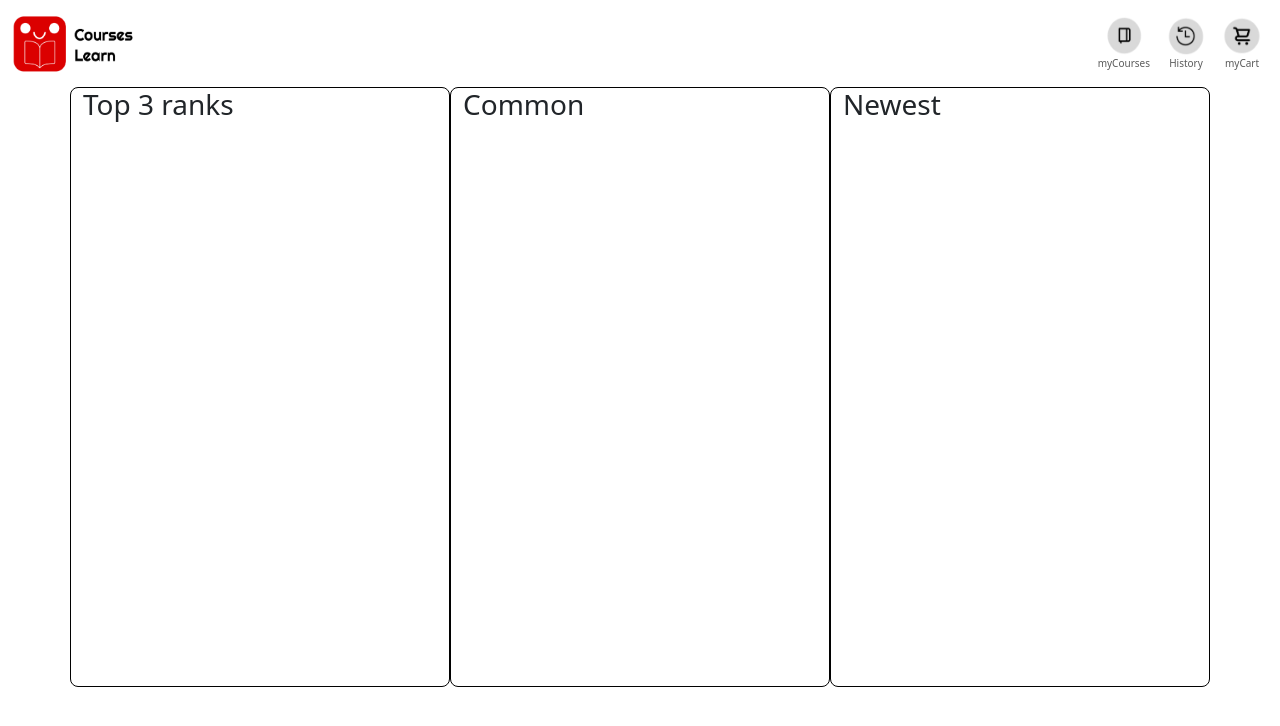
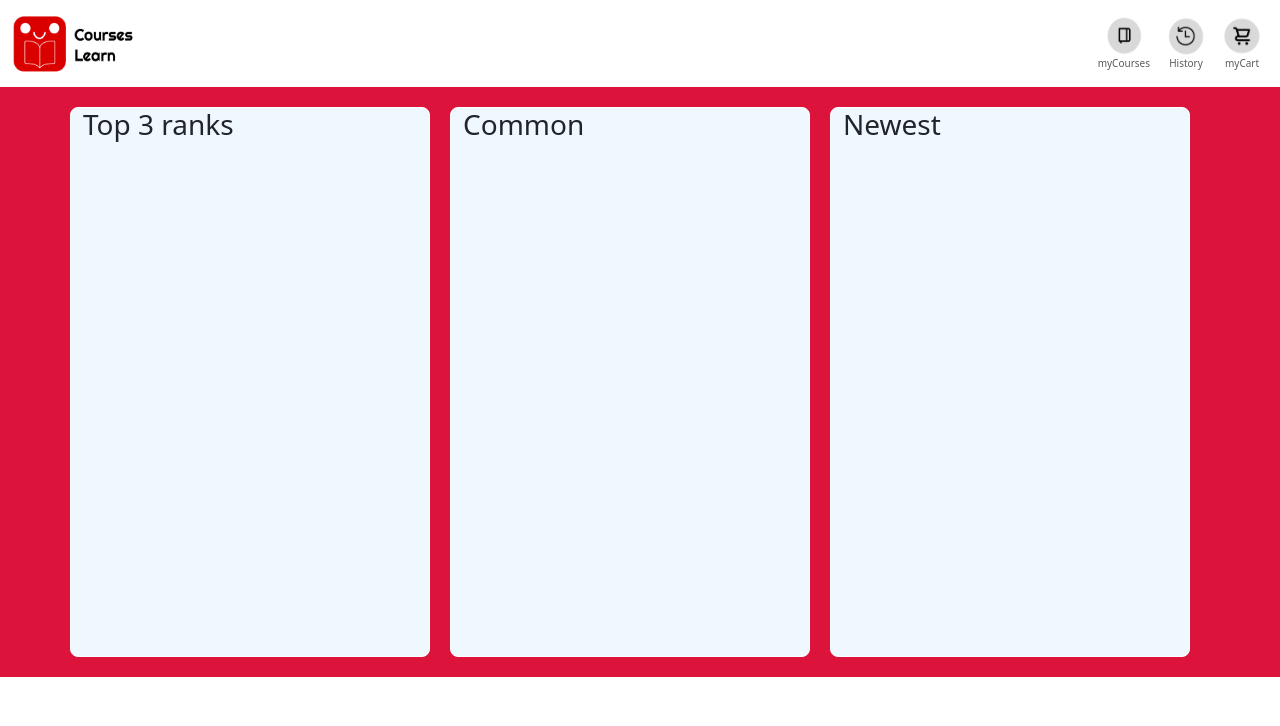
Before and after one commit to Alivefordie/course_learn, a React (Create React App) app in the folder client/: page / in a window 1280 px wide. Shown: the top 726 px of the page. Built offline with nearby package versions, Linux system fonts and the light colour scheme.

Commit message:
add background adjust size of col

```diff
--- a/client/src/App.css
+++ b/client/src/App.css
@@ -1,63 +1,17 @@
-@import url('https://fonts.googleapis.com/css?family=Righteous&display=swap');
-.App {
-  text-align: center;
+.body {
+  background-color: #dc143c;
 }
 
-.App-logo {
-  height: 40vmin;
-  pointer-events: none;
+.top-rank-course, .common-col, .newest-col {
+  border: 1px solid #fff;
+  background-color: aliceblue;
+  height: 550px;
+  border-spacing: 30px;
+  border-radius: 8px;
+  margin-bottom: 20px;
+  margin-right: 20px;
 }
 
-@media (prefers-reduced-motion: no-preference) {
-  .App-logo {
-    animation: App-logo-spin infinite 20s linear;
-  }
-}
-
-.App-header {
-  background-color: #282c34;
-  min-height: 100vh;
-  display: flex;
-  flex-direction: column;
-  align-items: center;
-  justify-content: center;
-  font-size: calc(10px + 2vmin);
-  color: white;
-}
-
-.App-link {
-  color: #61dafb;
-}
-
-@keyframes App-logo-spin {
-  from {
-    transform: rotate(0deg);
-  }
-  to {
-    transform: rotate(360deg);
-  }
-}
-
-.top-rank-course {
-  border: 1px solid #010101;
-  height: 600px;
-  border-spacing: 30px;
-  border-radius: 8px;
-}
-
-.common-col {
-  border: 1px solid #010101;
-  height: 600px;
-  border-spacing: 30px;
-  border-radius: 8px;
-}
-
-.newest-col {
-  border: 1px solid #010101;
-  height: 600px;
-  border-spacing: 30px;
-  border-radius: 8px;
-}
 
 .cart-container {
   border: 1px solid #010101;
@@ -78,20 +32,19 @@
   justify-content: space-between;
 }
 
-.inprogress-col {
-  border: 1px solid black;
-  height: 600px;
+.inprogress-col, .complete-col,.expired-col  {
+  border: 1px solid #fff;
+  background-color: #fff;
+  height: 550px;
   border-radius: 8px;
+  margin-right: 20px;
+  margin-bottom: 20px;
 }
 
-.complete-col {
-  border: 1px solid black;
-  height: 600px;
-  border-radius: 8px;
+.NavbarLink {
+  margin-bottom: 20px;
 }
 
-.expired-col {
-  border: 1px solid black;
-  height: 600px;
-  border-radius: 8px;
+.NavbarTop {
+  margin-bottom: 20px;
 }
--- a/client/src/App.js
+++ b/client/src/App.js
@@ -21,7 +21,7 @@ function App() {
   };
 
   return (
-    <div>
+    <div className="body">
       <AllCourse />
     </div>
   );
--- a/client/src/components/NavbarLink.js
+++ b/client/src/components/NavbarLink.js
@@ -2,7 +2,7 @@ import { Nav } from "react-bootstrap";
 
 const NavbarLink = () => {
     return (
-        <Nav style={{ marginLeft: "auto", marginRight:'10px' }}>
+        <Nav className="NavbarLink" style={{ marginLeft: "auto", marginRight:'10px' }}>
             <Nav.Link href="/mycourses" style={{  flexDirection: 'column', textAlign: 'center' }}>
                 <img
                 src=".\course.png"
--- a/client/src/components/NavbarTop.js
+++ b/client/src/components/NavbarTop.js
@@ -4,7 +4,7 @@ import { Link } from "react-router-dom";
 const NavbarTop = ({ NavbarLink }) => {
   return (
     <div>
-      <Navbar bg="white">
+      <Navbar bg="white" className="NavbarTop">
         <Navbar.Brand style={{ marginLeft: "10px" }}>
           <Link to="/">
             <img src=".\course_learn.png" width="125" height="60" />
--- a/client/src/pages/Cart.js
+++ b/client/src/pages/Cart.js
@@ -5,7 +5,7 @@ import { Button, Container } from "react-bootstrap";
 
 const Cart = () => {
   return (
-    <div>
+    <div className="body">
       <NavbarTop NavbarLink={NavbarLink} />
       <Container className="cart-container">
         <h1 style={{ textAlign: "center" }}>myCart</h1>
--- a/client/src/pages/History.js
+++ b/client/src/pages/History.js
@@ -7,7 +7,7 @@ import '../App.css'
 const History = () => {
 
   return (
-    <div>
+    <div className="body">
       <NavbarTop NavbarLink={NavbarLink} />
       <Container sm='3' md='4'>
         <h1>History</h1>
--- a/client/src/pages/myCourses.js
+++ b/client/src/pages/myCourses.js
@@ -7,7 +7,7 @@ import '../App.css'
 const MyCourses = () => {
 
   return (
-    <div>
+    <div className="body">
       <NavbarTop NavbarLink={NavbarLink} />
       <Container sm='3' md='4'>
         <Row className="mycourse-rows">
```
